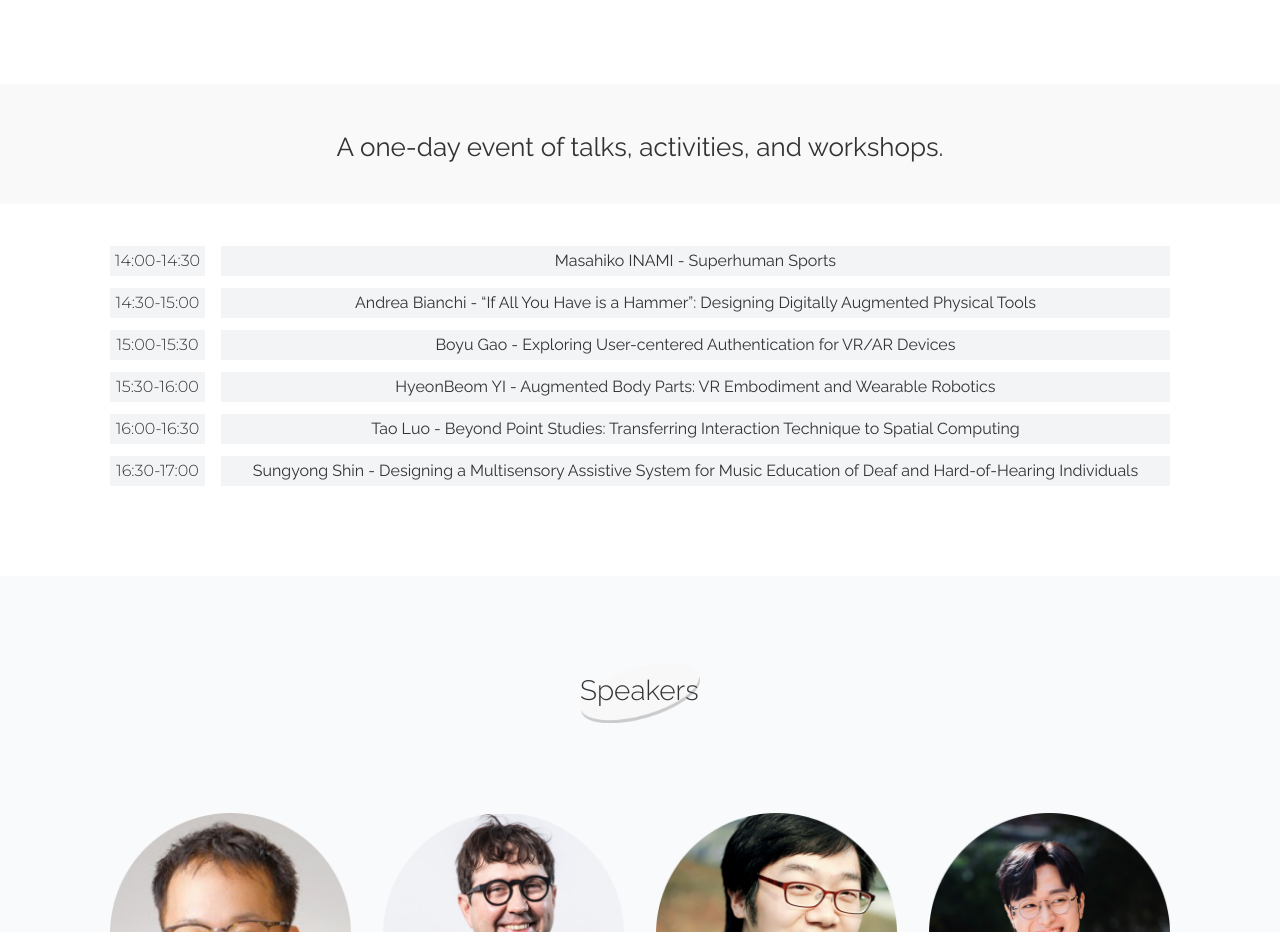
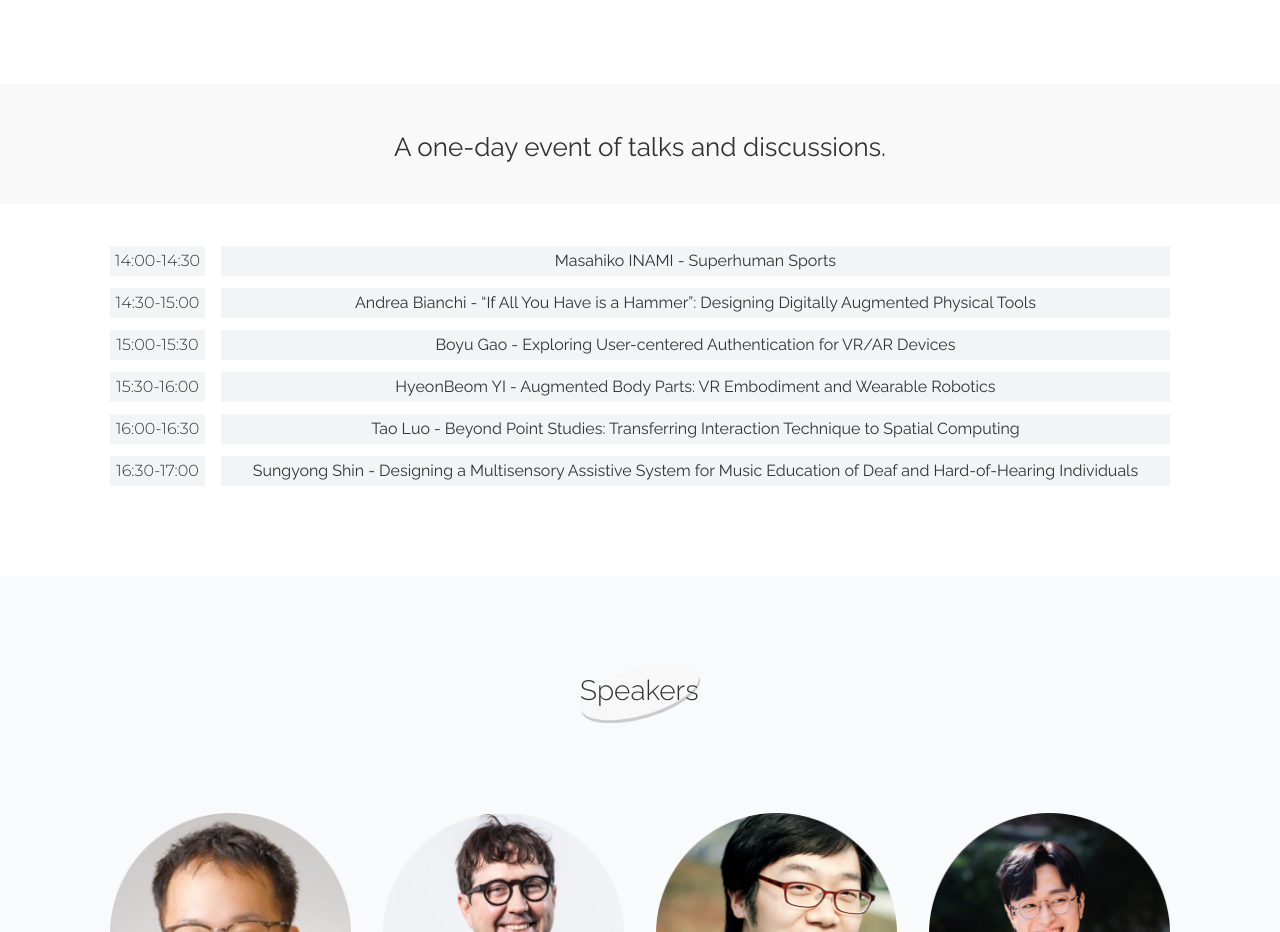
Before and after one commit to Immersive-Design-Group/NRF-Workshop-Website, a Next.js app: page / in a window 1280 px wide. Shown: the part 1960-2892 px from the top of the page. Built offline with nearby package versions, Linux system fonts and the light colour scheme; a web font is replaced by a local one.

Commit message:
Update 4_Schedule.tsx

```diff
--- a/components/4_Schedule.tsx
+++ b/components/4_Schedule.tsx
@@ -35,7 +35,7 @@ export default function Schedule() {
               fontSize: '26px',
               transform: 'translate(0%, -100%)'
               }}>
-              A one-day event of talks, activities, and workshops.
+              A one-day event of talks and discussions.
             </h2>
           </div>
         </div>
```
